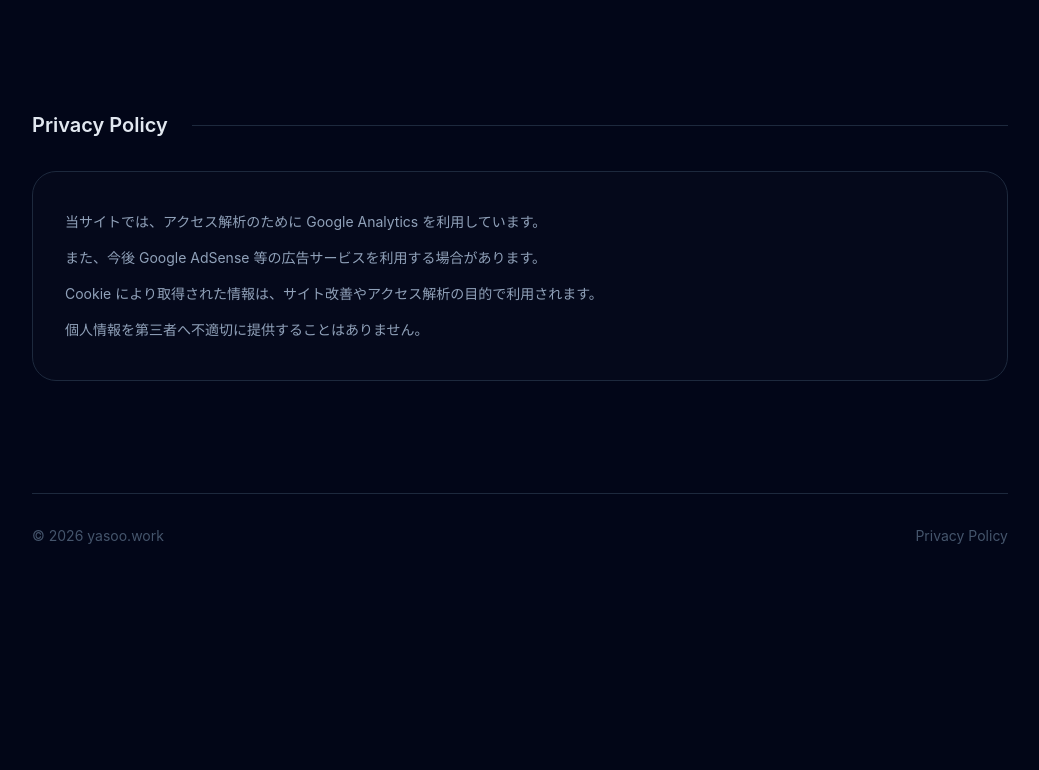
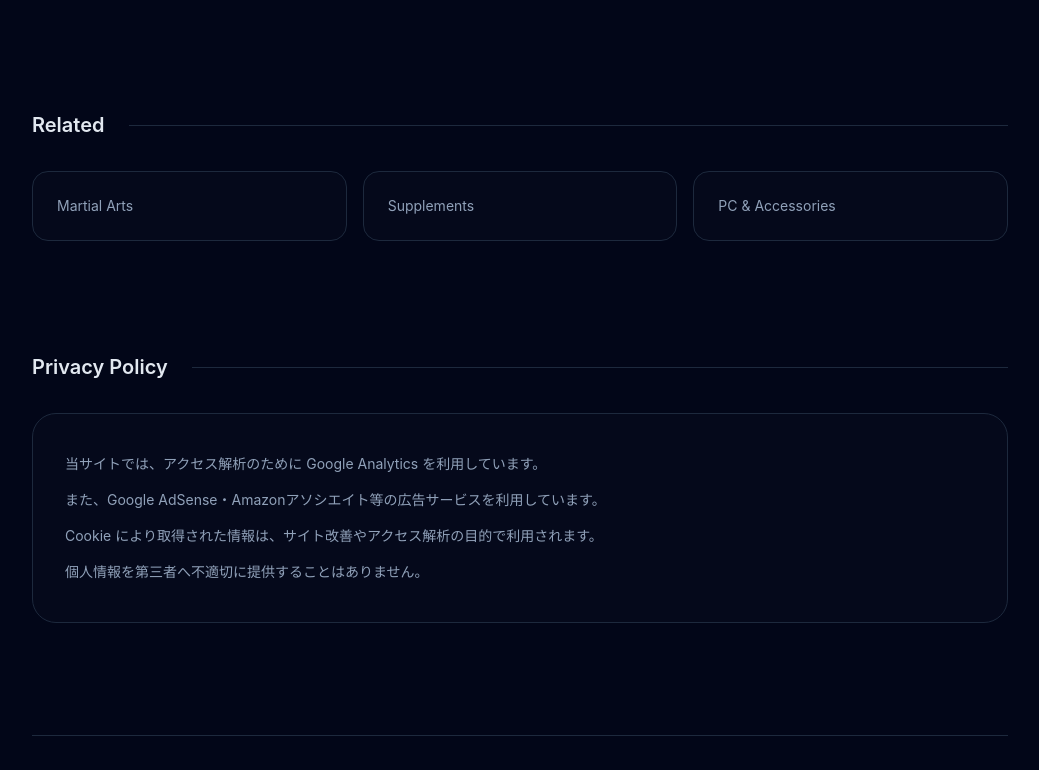
Before and after one commit to yasoowork/yasoo-work-site, a React (Vite) app: page / in a window 1280 px wide. Shown: the part 1103-1873 px from the top of the page, without its empty margins (120-1159 px from the left). Before the commit the page ends 1713 px from the top, so only its background shows below. Built offline with nearby package versions, Linux system fonts and the light colour scheme.

Commit message:
Modify Site

```diff
--- a/src/App.tsx
+++ b/src/App.tsx
@@ -5,6 +5,12 @@ function App() {
     ['GitHub', 'https://github.com/yasoowork'],
     ['note', 'https://note.com/yasoo_fire'],
     ['X', 'https://x.com/yasoo_fire'],
+  ]
+
+  const relatedLinks = [
+    ['Martial Arts', 'https://amzn.to/4ujjP6S'],
+    ['Supplements', 'https://amzn.to/4ubZgJI'],
+    ['PC & Accessories', 'https://amzn.to/42FIAhO'],
   ]
 
   return (
@@ -47,7 +53,7 @@ function App() {
               </p>
 
               <h3 className="mt-4 text-2xl font-semibold">
-                Schedule to ICS
+                JP Schedule to ICS
               </h3>
 
               <p className="mt-5 text-sm leading-8 text-slate-400">
@@ -93,6 +99,25 @@ function App() {
           </div>
         </section>
 
+
+        <section className="mb-28">
+          <SectionTitle title="Related" />
+
+          <div className="grid gap-4 md:grid-cols-3">
+            {relatedLinks.map(([label, href]) => (
+              <a
+                key={label}
+                href={href}
+                target="_blank"
+                rel="noreferrer sponsored"
+                className="rounded-2xl border border-slate-800 bg-slate-900/20 p-6 text-sm text-slate-400 transition hover:border-cyan-500 hover:text-cyan-400"
+              >
+                {label}
+              </a>
+            ))}
+          </div>
+        </section>
+
         <section id="privacy-policy" className="mb-28">
           <SectionTitle title="Privacy Policy" />
 
@@ -100,7 +125,7 @@ function App() {
             <p className="text-sm leading-9 text-slate-400">
               当サイトでは、アクセス解析のために Google Analytics を利用しています。
               <br />
-              また、今後 Google AdSense 等の広告サービスを利用する場合があります。
+              また、Google AdSense・Amazonアソシエイト等の広告サービスを利用しています。
               <br />
               Cookie により取得された情報は、サイト改善やアクセス解析の目的で利用されます。
               <br />
```
